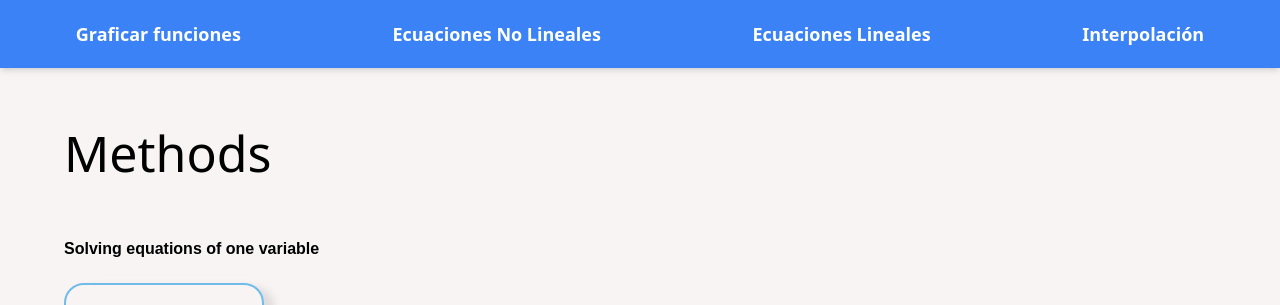
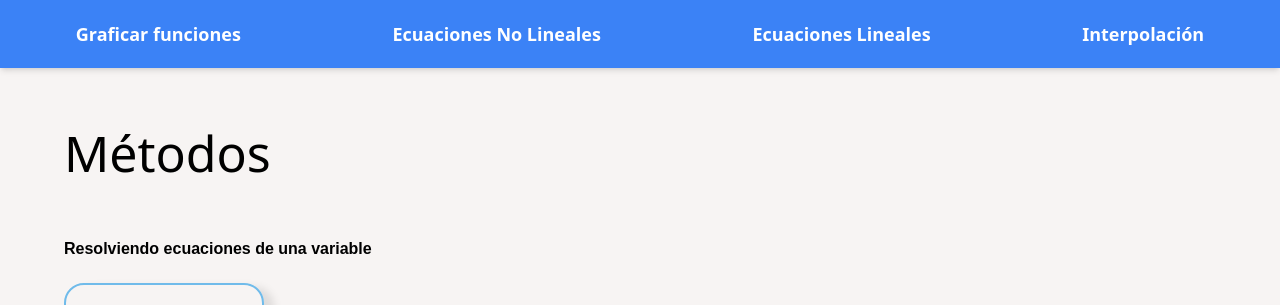
Before and after one commit to huparelaa/analisis-numerico, a React (Create React App) app in the folder frontend/: page /ecuaciones-lineales in a window 1280 px wide. Shown: the top 305 px of the page. Built offline with nearby package versions, Linux system fonts and the light colour scheme; the HTML template or start-up script is replaced by a standard one.

Commit message:
Docs: Translate titles and names to Spanish

```diff
--- a/frontend/src/Linear/HomeLinear.jsx
+++ b/frontend/src/Linear/HomeLinear.jsx
@@ -13,11 +13,11 @@ function HomeLinear(){
         <MethodsContainer>
             <Navbar/>
             <div className="texto">
-            <Title>Methods</Title>
+            <Title>Métodos</Title>
             <MainContainer>
                 <ThemeTitle>
                     <FontAwesomeIcon icon={"otter"} />
-                    Solving equations of one variable
+                    Resolviendo ecuaciones de una variable
                 </ThemeTitle>
                 <Theme >
                     {methods
--- a/frontend/src/NonLinear/HomeNonLinear.jsx
+++ b/frontend/src/NonLinear/HomeNonLinear.jsx
@@ -12,11 +12,11 @@ function HomeNonLinear(){
         <MethodsContainer >
             <Navbar/>
             <div className="texto">
-            <Title>Methods</Title>
+            <Title>Métodos</Title>
             <MainContainer>
                 <ThemeTitle>
                     <FontAwesomeIcon icon={"otter"} />
-                    Solving equations of one variable
+                    Resolviendo ecuaciones de una variable
                 </ThemeTitle>
                 <Theme >
                     {methods
--- a/frontend/src/data/methods.js
+++ b/frontend/src/data/methods.js
@@ -46,7 +46,7 @@ export const methods = [
     index: 8,
     id: "newton-interpolation",
     theme: "interpolation",
-    name: "Newton (Divided difference method)",
+    name: "Newton (Método de diferencias divididas)",
   },
   {
     index: 9,
--- a/frontend/src/interpolation/HomeInterpolation.jsx
+++ b/frontend/src/interpolation/HomeInterpolation.jsx
@@ -12,11 +12,11 @@ function HomeInterpolation(){
         <MethodsContainer>
             <Navbar/>
             <div className="texto">
-            <Title>Methods</Title>
+            <Title>Métodos</Title>
             <MainContainer>
                 <ThemeTitle>
                     <FontAwesomeIcon icon={"otter"} />
-                    Solving equations of one variable
+                    Resolviendo ecuaciones de una variable
                 </ThemeTitle>
                 <Theme>
                     {methods
```
